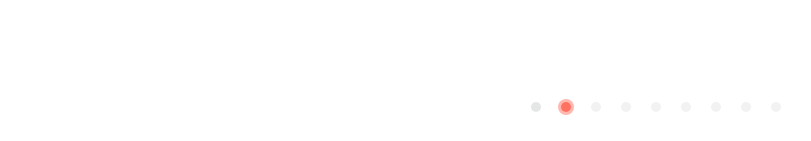
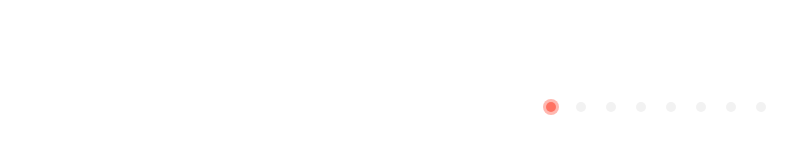
Before and after one commit to the-moot-company/moot-tech-challege-frontend-experience, a Next.js app: page /onboarding in a window 1280 px wide. Shown: the part 656-797 px from the top of the page, without its empty margins (0-811 px from the left). Built offline with nearby package versions, Linux system fonts and the light colour scheme.

Commit message:
Refactor progress bar to base its steps off of props only

```diff
--- a/pages/components/onboarding/ProgressBar.tsx
+++ b/pages/components/onboarding/ProgressBar.tsx
@@ -1,40 +1,27 @@
 import React from 'react'
 
-const stepsAdmins = [
-  { name: 'Step 1', status: 'complete' },
-  { name: 'Step 2', status: 'current' },
-  { name: 'Step 3', status: 'upcoming' },
-  { name: 'Step 4', status: 'upcoming' },
-  { name: 'Step 5', status: 'upcoming' },
-  { name: 'Step 6', status: 'upcoming' },
-  { name: 'Step 7', status: 'upcoming' },
-  { name: 'Step 8', status: 'upcoming' },
-  { name: 'Step 9', status: 'upcoming' },
-]
+interface ProgressBarProps {
+  stepActive: number;
+  totalSteps: number;
+}
 
-export default function ProgressBar(props) {
-  // const [activeStep] = useState(props.activeStep)
-  // const [totalSteps] = useState(props.totalSteps)
+export default function ProgressBar({stepActive, totalSteps}: ProgressBarProps) {
+  const stepComplete = (key: number) => (
+    <li key={key}>
+      <a className="block w-2.5 h-2.5 bg-base-300 rounded-full">
+        <span className="sr-only">Complete</span>
+      </a>
+    </li>
+  )
 
-  return (
-    <nav
-      className="flex items-center justify-center py-8"
-      aria-label="Progress"
-    >
-      <ol role="list" className="ml-8 flex items-center space-x-5">
-        {stepsAdmins.map((step) => (
-          <li key={step.name}>
-            {step.status === 'complete' ? (
-              <a className="block w-2.5 h-2.5 bg-base-300 rounded-full">
-                <span className="sr-only">{step.name}</span>
-              </a>
-            ) : step.status === 'current' ? (
+  const stepCurrent = (key: number) => (
+    <li key={key}>
       <a
         className="relative flex items-center justify-center"
         aria-current="step"
       >
       <span className="absolute w-5 h-5 p-px flex" aria-hidden="true">
-                  <span className="w-full h-full rounded-full" />
+        <span className="w-full h-full rounded-full"/>
       </span>
         <span
           className=" block w-4 h-4 bg-primary rounded-full absolute opacity-50"
@@ -44,15 +31,37 @@ export default function ProgressBar(props) {
           className="relative block w-2.5 h-2.5 bg-primary rounded-full"
           aria-hidden="true"
         />
-                <span className="sr-only">{step.name}</span>
+        <span className="sr-only">Current</span>
       </a>
-            ) : (
+    </li>
+  )
+
+  const stepUpcoming = (key: number) => (
+    <li key={key}>
       <a className="block w-2.5 h-2.5 bg-base-200 rounded-full hover:bg-base-300">
-                <span className="sr-only">{step.name}</span>
+        <span className="sr-only">Upcoming</span>
       </a>
-            )}
     </li>
-        ))}
+  )
+
+  let steps = []
+  for (let i = 0; i < totalSteps; i++) {
+    if (i < stepActive) {
+      steps.push(stepComplete(i))
+    } else if (i === stepActive) {
+      steps.push(stepCurrent(i))
+    } else {
+      steps.push(stepUpcoming(i))
+    }
+  }
+
+  return (
+    <nav
+      className="flex items-center justify-center py-8"
+      aria-label="Progress"
+    >
+      <ol role="list" className="ml-8 flex items-center space-x-5">
+        {steps}
       </ol>
     </nav>
   )
```
Lines whose indentation alone changed are shown as unchanged.
